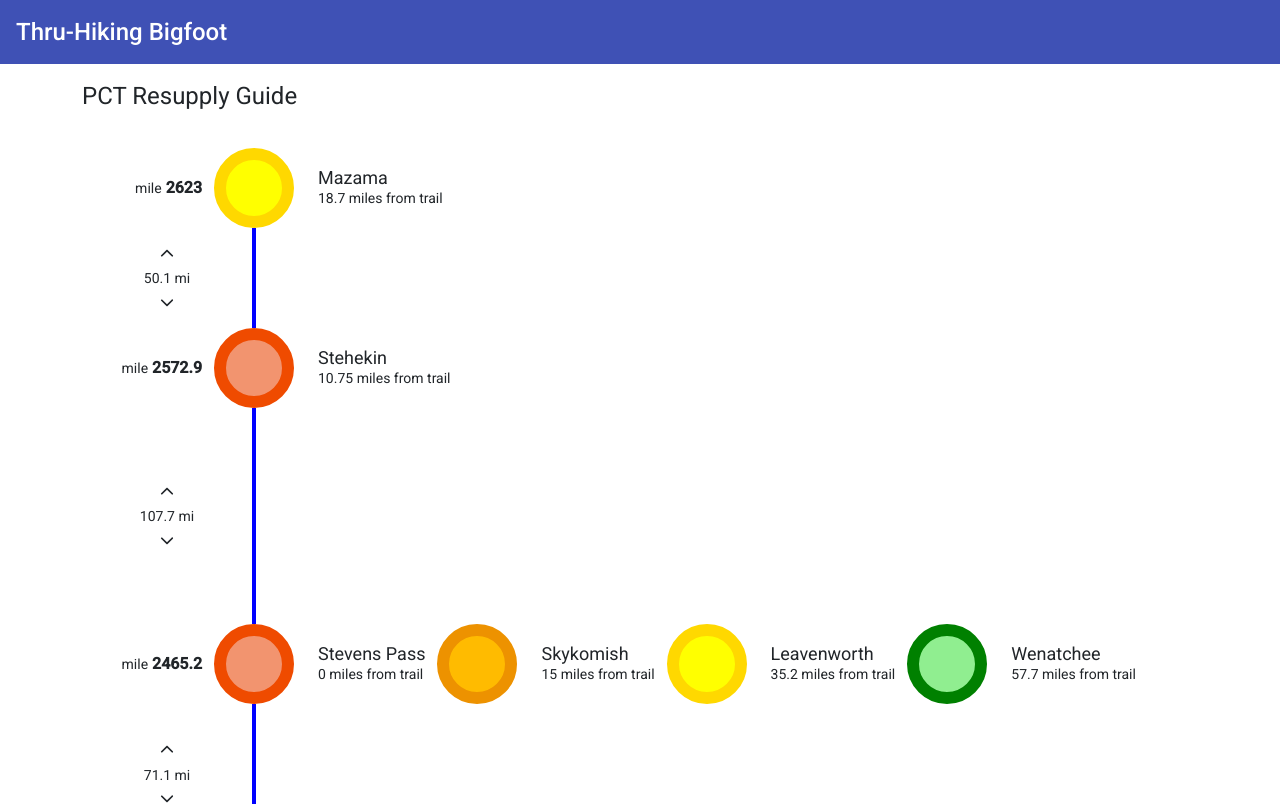
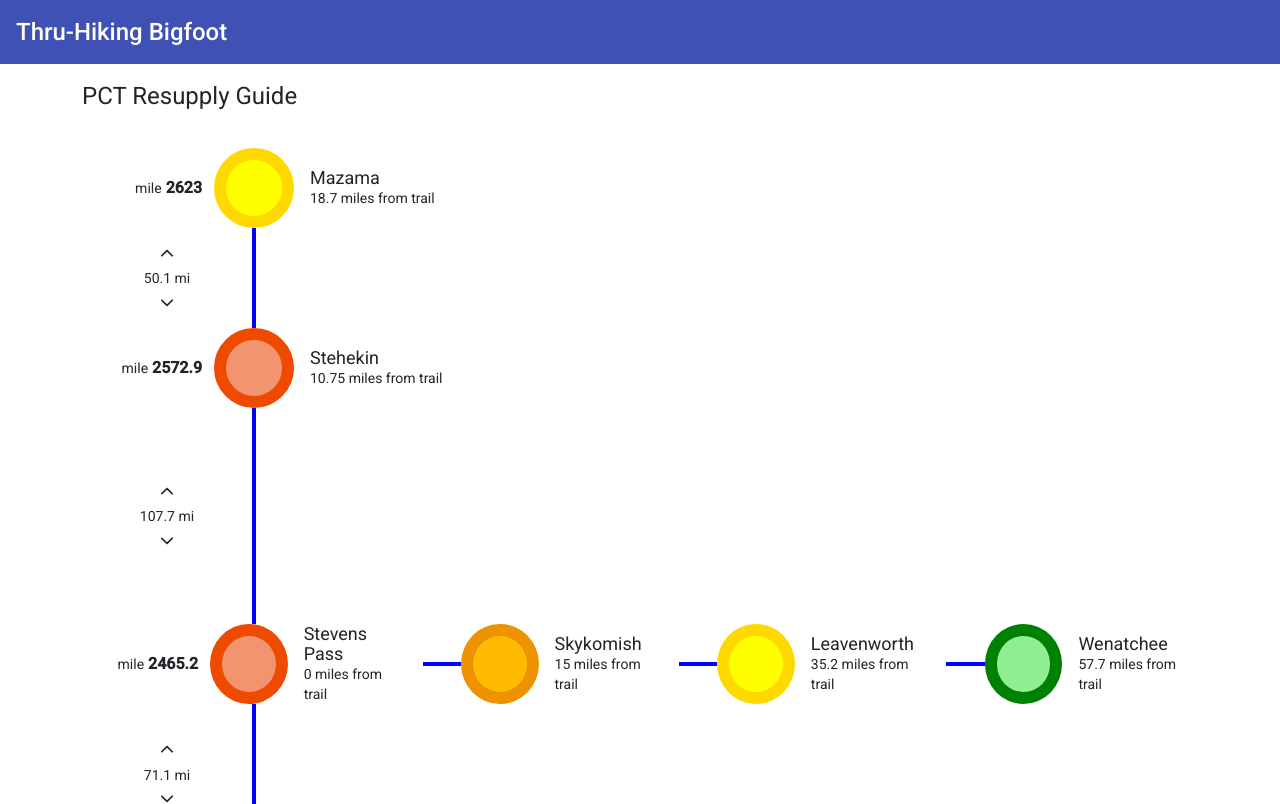
Before and after one commit to NicolasDontigny/thru-hiking-bigfoot, an Angular app: page / in a window 1280 px wide. Shown: the top 804 px of the page. Built offline with nearby package versions, Linux system fonts and the light colour scheme.

Commit message:
Added horizontal connectors

```diff
--- a/src/app/pages/home/home.component.html
+++ b/src/app/pages/home/home.component.html
@@ -4,6 +4,6 @@
   </h1>
 
   <div id="home-timeline-container">
-    <pct-resupply-timeline></pct-resupply-timeline>
+    <pct-resupply-timeline [resupplyPoints]="pctResupplies"></pct-resupply-timeline>
   </div>
 </div>
--- a/src/app/pages/home/home.component.ts
+++ b/src/app/pages/home/home.component.ts
@@ -1,4 +1,5 @@
 import { Component, OnInit } from '@angular/core';
+import { ResupplyLocationType, ResupplyPoint, ResupplyType } from 'src/app/shared/resupply-timeline/resupply-timeline.component';
 
 @Component({
   selector: 'pct-home',
@@ -6,6 +7,88 @@ import { Component, OnInit } from '@angular/core';
   styleUrls: ['./home.component.less'],
 })
 export class HomeComponent implements OnInit {
+  pctResupplies: ResupplyPoint[] = [
+    {
+      mileMarker: 2623,
+      locations: [
+        {
+          name: 'Mazama',
+          milesFromTrail: 18.7,
+          locationType: ResupplyLocationType.village,
+          resupplyType: ResupplyType.yellow,
+        },
+      ],
+    },
+    {
+      mileMarker: 2572.9,
+      locations: [
+        {
+          name: 'Stehekin',
+          milesFromTrail: 10.75,
+          locationType: ResupplyLocationType.village,
+          resupplyType: ResupplyType.red,
+        },
+      ],
+    },
+    {
+      mileMarker: 2465.2,
+      locations: [
+        {
+          name: 'Stevens Pass',
+          milesFromTrail: 0,
+          locationType: ResupplyLocationType.resort,
+          resupplyType: ResupplyType.red,
+        },
+        {
+          name: 'Skykomish',
+          milesFromTrail: 15,
+          locationType: ResupplyLocationType.village,
+          resupplyType: ResupplyType.orange,
+        },
+        {
+          name: 'Leavenworth',
+          milesFromTrail: 35.2,
+          locationType: ResupplyLocationType.village,
+          resupplyType: ResupplyType.yellow,
+        },
+        {
+          name: 'Wenatchee',
+          milesFromTrail: 57.7,
+          locationType: ResupplyLocationType.town,
+          resupplyType: ResupplyType.green,
+        },
+      ],
+    },
+    {
+      mileMarker: 2394.1,
+      locations: [
+        {
+          name: 'Snoqualmie Pass',
+          milesFromTrail: 0.2,
+          locationType: ResupplyLocationType.resort,
+          resupplyType: ResupplyType.red,
+        },
+      ],
+    },
+    {
+      mileMarker: 2295.9,
+      locations: [
+        {
+          name: 'White Pass',
+          milesFromTrail: 0.5,
+          locationType: ResupplyLocationType.resort,
+          resupplyType: ResupplyType.red,
+        },
+        {
+          name: 'Packwood',
+          milesFromTrail: 19.9,
+          locationType: ResupplyLocationType.town,
+          resupplyType: ResupplyType.yellow,
+        },
+      ],
+    },
+  ];
+
   // eslint-disable-next-line @typescript-eslint/no-empty-function
   constructor() { }
 
--- a/src/app/shared/resupply-timeline/resupply-point/resupply-location/resupply-location.component.html
+++ b/src/app/shared/resupply-timeline/resupply-point/resupply-location/resupply-location.component.html
@@ -1,4 +1,4 @@
-<div class="resupply-point-location-container">
+<div class="resupply-location-container">
   <div
     *ngIf="colors"
     [style.background-color]="colors.main"
@@ -8,7 +8,14 @@
   </div>
 
   <div>
-    <div class="resupply-point-name">{{ location.name }}</div>
-    <div class="resupply-point-miles-from-trail">{{ location.milesFromTrail }} miles from trail</div>
+    <div class="resupply-location-name">{{ location.name }}</div>
+    <div class="resupply-location-miles-from-trail">{{ location.milesFromTrail }} miles from trail</div>
+  </div>
+
+  <div
+    *ngIf="!hideBorder"
+    class="resupply-location-connector-container"
+  >
+    <div class="resupply-location-connector"></div>
   </div>
 </div>
--- a/src/app/shared/resupply-timeline/resupply-point/resupply-location/resupply-location.component.less
+++ b/src/app/shared/resupply-timeline/resupply-point/resupply-location/resupply-location.component.less
@@ -1,18 +1,9 @@
 @timeline-circle-diameter: 56px;
 @timeline-circle-border: 12px;
-@timeline-circle-left-margin: 12px;
 
-.resupply-point-location-container {
+.resupply-location-container {
   display: flex;
   align-items: center;
-}
-
-.resupply-point-name {
-  font-size: 18px;
-}
-
-.resupply-point-miles-from-trail {
-  font-size: 14px;
 }
 
 .timeline-color-circle {
@@ -22,6 +13,28 @@
   background-color: lightgreen;
   border: @timeline-circle-border solid;
   border-radius: 50%;
-  margin-left: @timeline-circle-left-margin;
-  margin-right: 24px;
+  margin-right: 16px;
+  cursor: pointer;
 }
+
+.resupply-location-name {
+  font-size: 18px;
+}
+
+.resupply-location-miles-from-trail {
+  font-size: 14px;
+}
+
+.resupply-location-connector-container {
+  height: 100%;
+  width: 40px;
+  display: flex;
+  align-items: center;
+  margin-left: 16px;
+
+  .resupply-location-connector {
+    width: 100%;
+    height: 4px;
+    background-color: blue;
+  }
+}
--- a/src/app/shared/resupply-timeline/resupply-point/resupply-location/resupply-location.component.ts
+++ b/src/app/shared/resupply-timeline/resupply-point/resupply-location/resupply-location.component.ts
@@ -39,8 +39,10 @@ export class ResupplyLocationComponent implements OnInit {
   @Input()
   location!: ResupplyPointLocation;
 
+  @Input()
+  hideBorder = false;
+
   colors: ResupplyColors | undefined;
-  hideBorder = false;
 
   constructor() { }
 
--- a/src/app/shared/resupply-timeline/resupply-point/resupply-point.component.html
+++ b/src/app/shared/resupply-timeline/resupply-point/resupply-point.component.html
@@ -5,22 +5,13 @@
   </div>
 
   <div
-    *ngFor="let location of point.locations"
+    *ngFor="let location of point.locations; let last = last"
     class="resupply-point-location-container"
   >
-    <pct-resupply-location [location]="location"></pct-resupply-location>
-    <!-- <div
-      *ngIf="colors"
-      [style.background-color]="colors.main"
-      [style.border-color]="colors.border"
-      class="timeline-color-circle"
-    >
-    </div>
-
-    <div>
-      <div class="resupply-point-name">{{ location.name }}</div>
-      <div class="resupply-point-miles-from-trail">{{ location.milesFromTrail }} miles from trail</div>
-    </div> -->
+    <pct-resupply-location
+      [location]="location"
+      [hideBorder]="last"
+    ></pct-resupply-location>
   </div>
 </div>
 
--- a/src/app/shared/resupply-timeline/resupply-point/resupply-point.component.less
+++ b/src/app/shared/resupply-timeline/resupply-point/resupply-point.component.less
@@ -2,6 +2,7 @@
 
 @timeline-connector-width: 4px;
 @timeline-mile-marker-width: 120px;
+@timeline-mile-marker-right-margin: 12px;
 
 .resupply-point-container {
   display: flex;
@@ -11,6 +12,7 @@
 .timeline-mile-marker {
   width: @timeline-mile-marker-width;
   text-align: right;
+  margin-right: 12px;
 
   .timeline-mile-marker-number {
     font-size: 16px;
@@ -33,6 +35,6 @@
     flex-direction: column;
     justify-content: center;
     align-items: center;
-    width: calc(@timeline-mile-marker-width + @timeline-circle-left-margin + @timeline-circle-border + (@timeline-circle-diameter / 2) - (@timeline-connector-width / 2));
+    width: calc(@timeline-mile-marker-width + @timeline-mile-marker-right-margin + @timeline-circle-border + (@timeline-circle-diameter / 2) - (@timeline-connector-width / 2));
   }
 }
--- a/src/app/shared/resupply-timeline/resupply-timeline.component.ts
+++ b/src/app/shared/resupply-timeline/resupply-timeline.component.ts
@@ -1,4 +1,4 @@
-import { Component, OnInit } from '@angular/core';
+import { Component, Input, OnInit } from '@angular/core';
 
 export enum ResupplyLocationType {
   town,
@@ -32,89 +32,12 @@ export interface ResupplyPoint {
   styleUrls: ['./resupply-timeline.component.less'],
 })
 export class ResupplyTimelineComponent implements OnInit {
-  resupplyPoints: ResupplyPoint[] = [
-    {
-      mileMarker: 2623,
-      locations: [
-        {
-          name: 'Mazama',
-          milesFromTrail: 18.7,
-          locationType: ResupplyLocationType.village,
-          resupplyType: ResupplyType.yellow,
-        },
-      ],
-    },
-    {
-      mileMarker: 2572.9,
-      locations: [
-        {
-          name: 'Stehekin',
-          milesFromTrail: 10.75,
-          locationType: ResupplyLocationType.village,
-          resupplyType: ResupplyType.red,
-        },
-      ],
-    },
-    {
-      mileMarker: 2465.2,
-      locations: [
-        {
-          name: 'Stevens Pass',
-          milesFromTrail: 0,
-          locationType: ResupplyLocationType.resort,
-          resupplyType: ResupplyType.red,
-        },
-        {
-          name: 'Skykomish',
-          milesFromTrail: 15,
-          locationType: ResupplyLocationType.village,
-          resupplyType: ResupplyType.orange,
-        },
-        {
-          name: 'Leavenworth',
-          milesFromTrail: 35.2,
-          locationType: ResupplyLocationType.village,
-          resupplyType: ResupplyType.yellow,
-        },
-        {
-          name: 'Wenatchee',
-          milesFromTrail: 57.7,
-          locationType: ResupplyLocationType.town,
-          resupplyType: ResupplyType.green,
-        },
-      ],
-    },
-    {
-      mileMarker: 2394.1,
-      locations: [
-        {
-          name: 'Snoqualmie Pass',
-          milesFromTrail: 0.2,
-          locationType: ResupplyLocationType.resort,
-          resupplyType: ResupplyType.red,
-        },
-      ],
-    },
-    {
-      mileMarker: 2295.9,
-      locations: [
-        {
-          name: 'White Pass',
-          milesFromTrail: 0.5,
-          locationType: ResupplyLocationType.resort,
-          resupplyType: ResupplyType.red,
-        },
-        {
-          name: 'Packwood',
-          milesFromTrail: 19.9,
-          locationType: ResupplyLocationType.town,
-          resupplyType: ResupplyType.yellow,
-        },
-      ],
-    },
-  ];
+  @Input()
+  resupplyPoints!: ResupplyPoint[];
+
+  nobo = true;
 
   ngOnInit(): void {
-    console.log('timeline init');
+    this.resupplyPoints.sort((a, b) => this.nobo ? b.mileMarker - a.mileMarker : a.mileMarker - b.mileMarker);
   }
 }
--- a/src/index.html
+++ b/src/index.html
@@ -3,7 +3,7 @@
 
 <head>
   <meta charset="utf-8">
-  <title>PCTResupply</title>
+  <title>Thru-Hiking Bigfoot</title>
   <base href="/">
   <meta
     name="viewport"
@@ -12,7 +12,7 @@
   <link
     rel="icon"
     type="image/x-icon"
-    href="favicon.ico"
+    href="assets/pct-logo.png"
   >
   <link
     rel="preconnect"
```
Also changed, not shown: src/assets/pct-logo.png (added).
